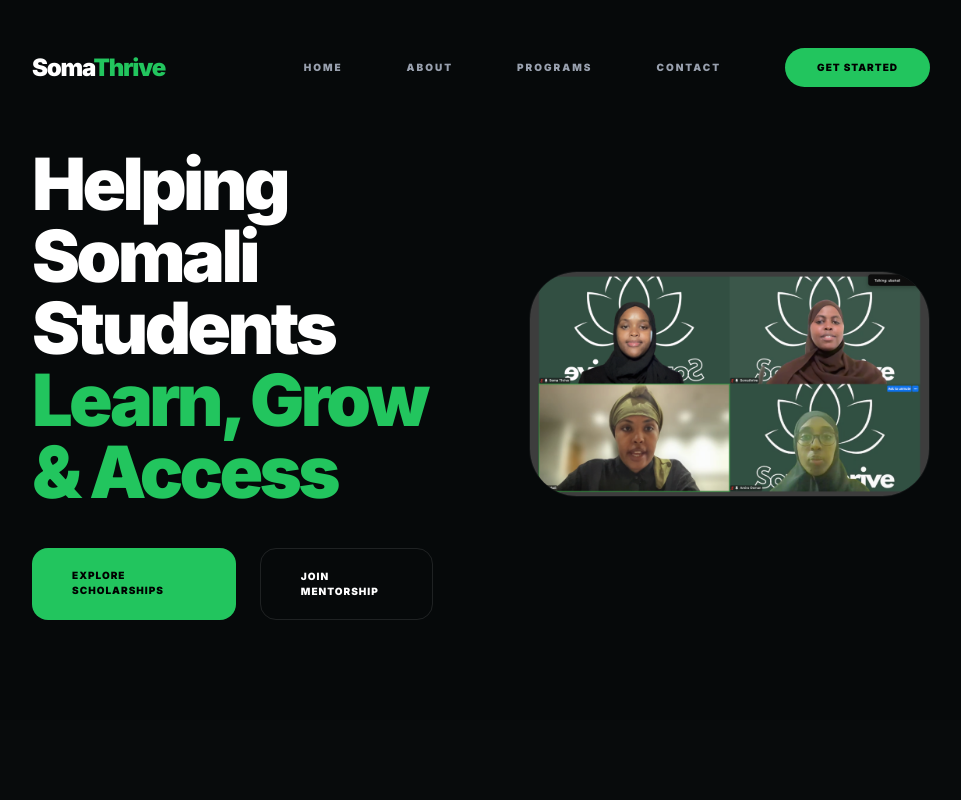
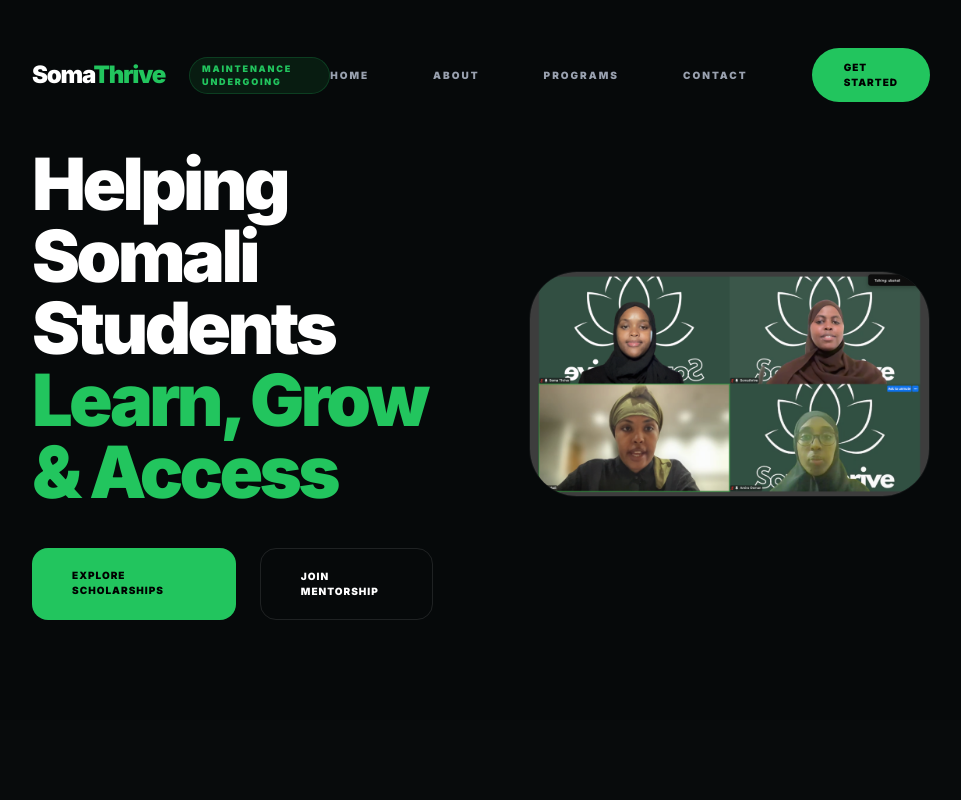
Before and after one commit to mohamedosmann/somathrive, a Next.js app: page / in a window 1280 px wide. Shown: the top 800 px of the page, without its empty margins (159-1120 px from the left). Built offline with nearby package versions, Linux system fonts and the light colour scheme.

Commit message:
UI: Added maintenance undergoing badge to navigation bar

```diff
--- a/app/page.tsx
+++ b/app/page.tsx
@@ -47,7 +47,10 @@ export default function Home() {
       {/* NAVIGATION */}
       <nav className={`fixed top-0 left-0 right-0 z-50 transition-all duration-700 ${isScrolled ? "bg-[#06090a]/80 backdrop-blur-2xl py-6" : "py-12"}`}>
         <div className="max-w-[1920px] mx-auto px-6 md:px-[191px] flex justify-between items-center">
-          <Link href="/" className="text-2xl font-black tracking-tighter">Soma<span className="text-[#22c55e]">Thrive</span></Link>
+          <div className="flex items-center gap-6">
+            <Link href="/" className="text-2xl font-black tracking-tighter">Soma<span className="text-[#22c55e]">Thrive</span></Link>
+            <span className="px-3 py-1 bg-[#22c55e]/10 text-[#22c55e] border border-[#22c55e]/20 text-[9px] font-black uppercase tracking-[0.2em] rounded-full">Maintenance Undergoing</span>
+          </div>
           <div className="hidden md:flex items-center gap-16">
             {navLinks.map((link) => (
               <Link key={link.name} href={link.href} className="text-[10px] font-black text-gray-400 hover:text-white transition-colors tracking-[0.2em] uppercase">{link.name}</Link>
```
